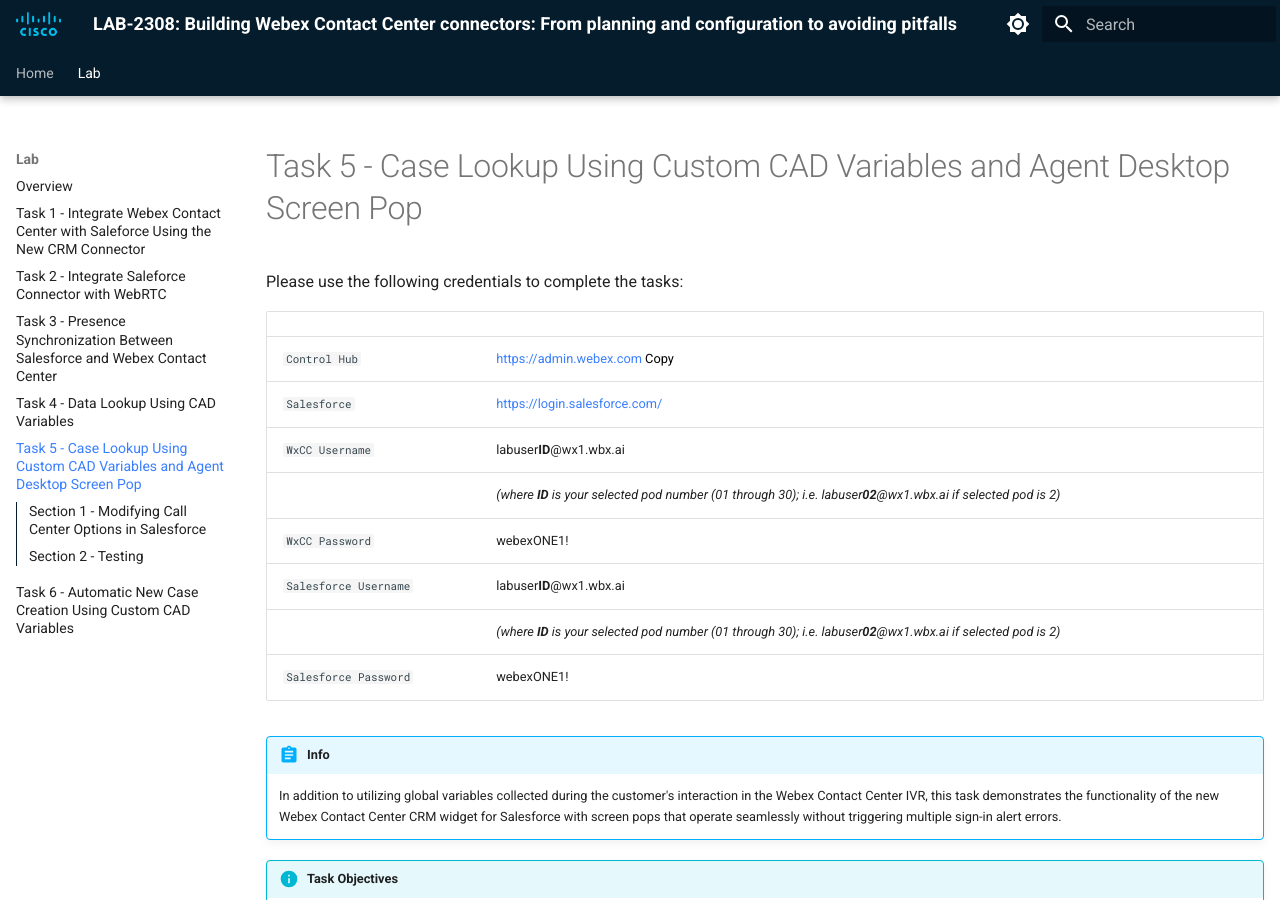
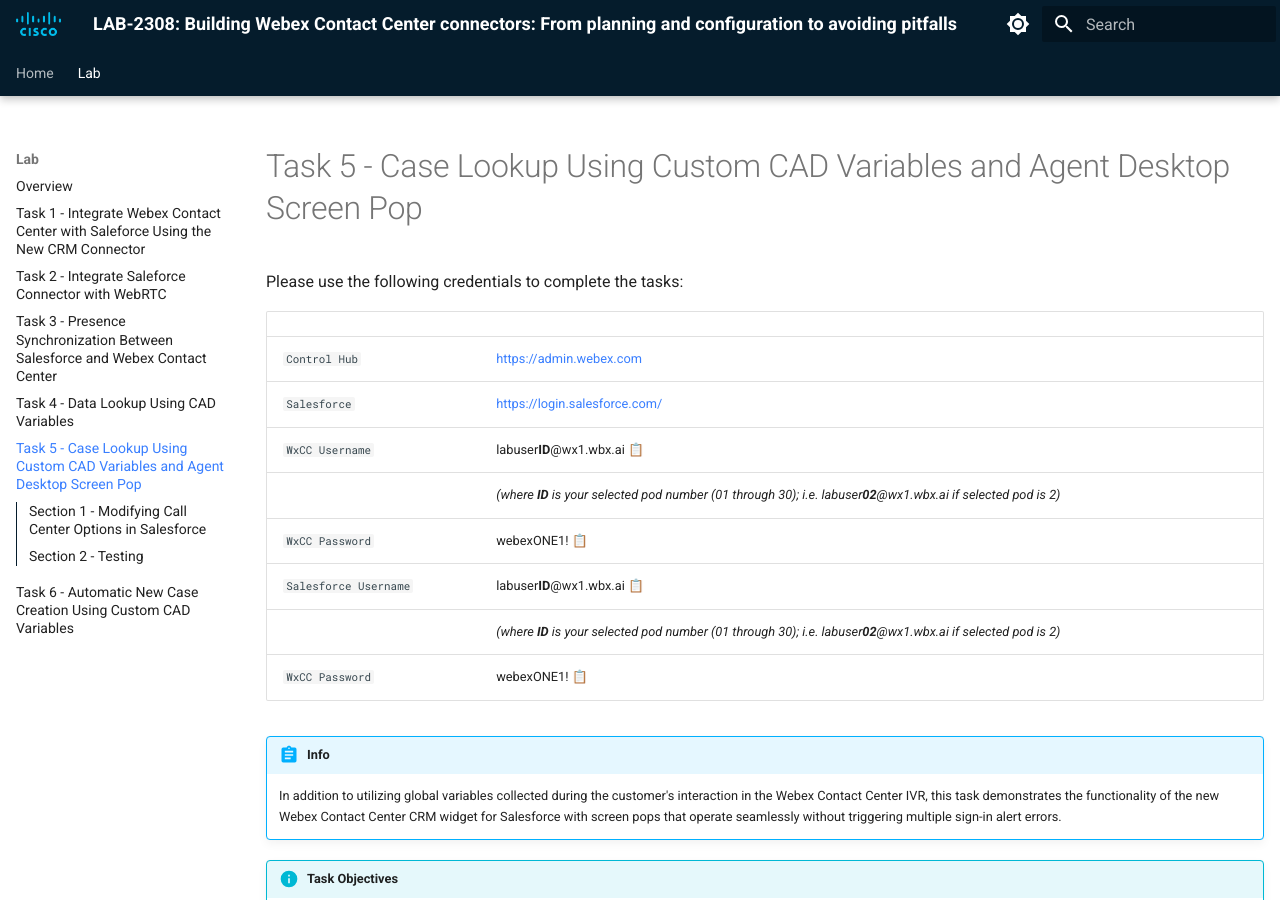
Before and after one commit to WebexCC-SA/LAB-2308, an MkDocs documentation site: the page built from docs/task5.md, in a window 1280 px wide and 900 px high. Built offline with MkDocs 1.6.1 and Material for MkDocs 9.7.7, drawn with Linux system fonts in a browser that asks for light colours.

Commit message:
Update task5.md

```diff
--- a/docs/task5.md
+++ b/docs/task5.md
@@ -13,14 +13,14 @@
 
 | <!-- -->                  | <!-- -->         |
 | ------------------------- | ---------------- |
-| `Control Hub` | <a href="https://admin.webex.com" target="_blank">https://admin.webex.com</a> <button onclick="copyText('https://admin.webex.com')">Copy</button> |
+| `Control Hub`             | <a href="https://admin.webex.com" target="_blank">https://admin.webex.com</a> |
 | `Salesforce`   | <a href="https://login.salesforce.com" target="_blank">https://login.salesforce.com/</a> |
-| `WxCC Username`       | labuser**ID**@wx1.wbx.ai  |
+| `WxCC Username` | labuser**ID**@wx1.wbx.ai <button onclick="copyText('labuserID@wx1.wbx.ai')">📋</button> |
 |                       | _(where **ID** is your selected pod number (01 through 30); i.e. labuser**02**@wx1.wbx.ai if selected pod is 2)_       |
-| `WxCC Password`       | webexONE1!         |
-| `Salesforce Username`       | labuser**ID**@wx1.wbx.ai  |
+| `WxCC Password` | webexONE1! <button onclick="copyText('webexONE1!')">📋</button> |
+| `Salesforce Username` | labuser**ID**@wx1.wbx.ai <button onclick="copyText('labuserID@wx1.wbx.ai')">📋</button> |
 |                       | _(where **ID** is your selected pod number (01 through 30); i.e. labuser**02**@wx1.wbx.ai if selected pod is 2)_       |
-| `Salesforce Password`       | webexONE1!       |
+| `WxCC Password` | webexONE1! <button onclick="copyText('webexONE1!')">📋</button> |
 
 
 !!! abstract "Info"
```
